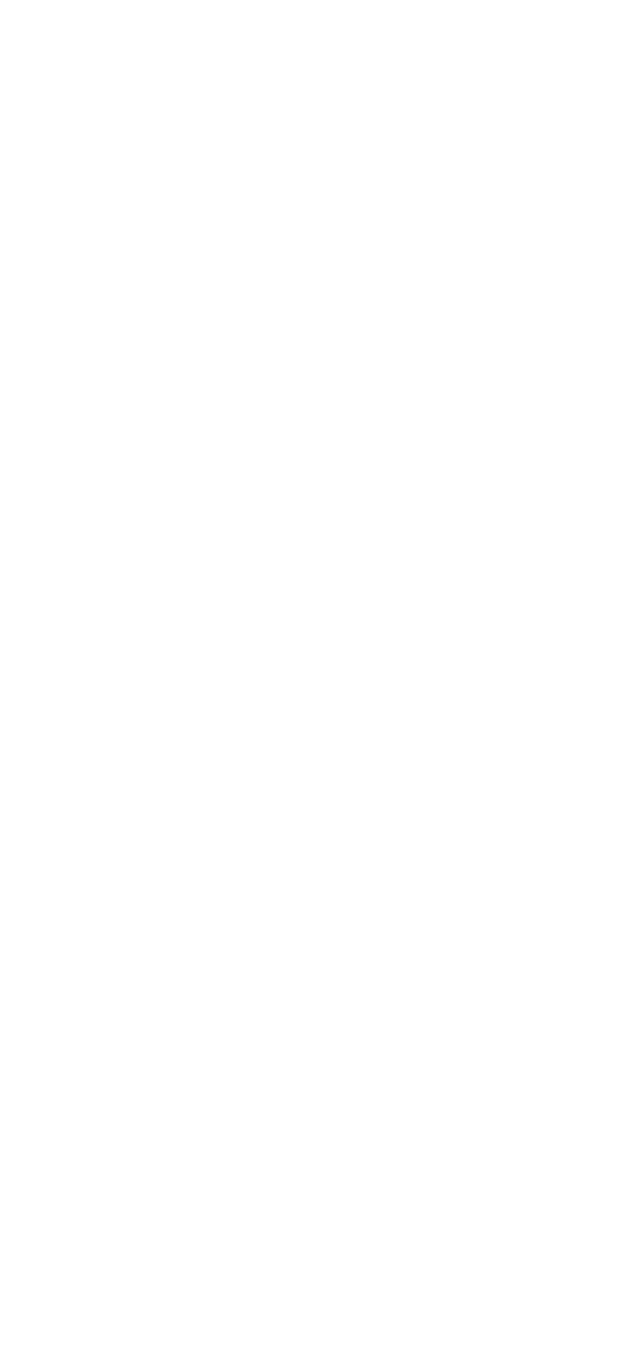
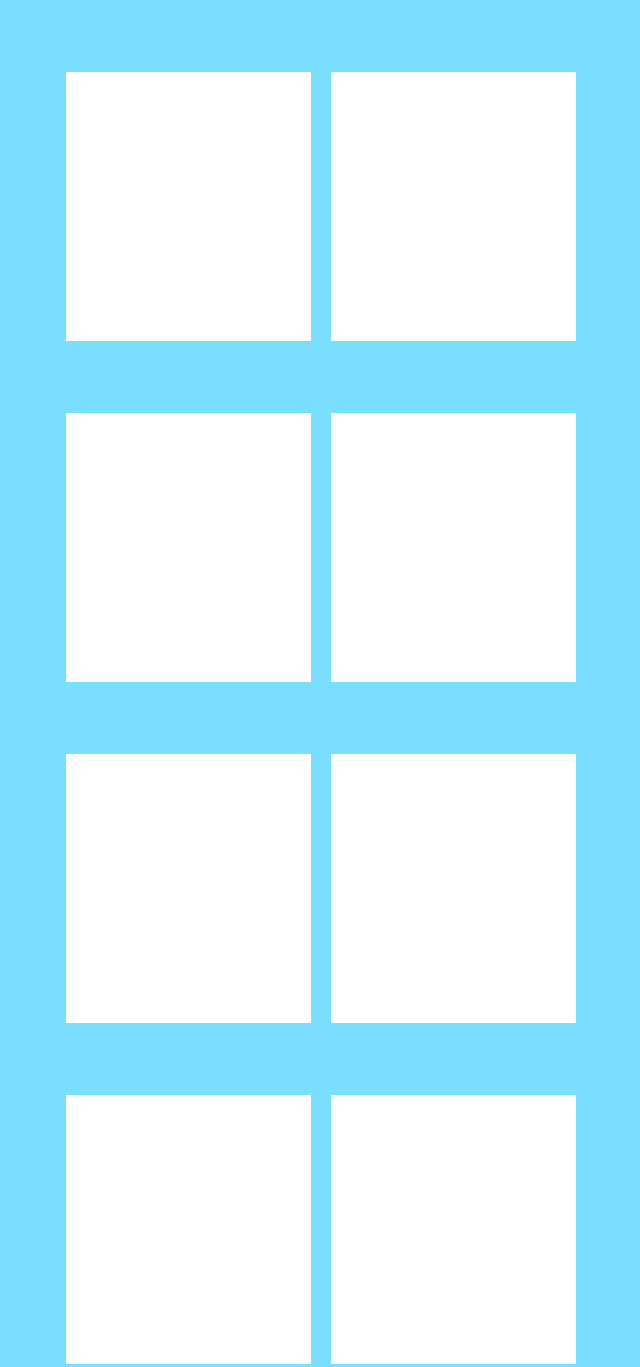
Before and after one commit to Swagat07112006/HtmlCssProjects, a plain HTML site: page Project1/index.html in a window 1280 px wide. Shown: the whole page, without its empty margins (54-694 px from the left). Before the commit the page ends 800 px from the top, so only its background shows below. Drawn offline with Linux system fonts and the light colour scheme; files that its build step writes are made by us from their sources.

Commit message:
Update index.html

```diff
--- a/Project1/index.html
+++ b/Project1/index.html
@@ -1 +1,31 @@
-<!--Trigger Commit-->
+<!-- Trigger Rebuild -->
+<!DOCTYPE html>
+<html lang="en">
+<head>
+<meta charset="UTF-8">
+<meta name="viewport" content="width=device-width, initial-scale=1.0">
+<title>Document</title>
+<link rel="stylesheet" href="./styles.css">
+</head>
+<body>
+<div class="layout">
+<section class="container">
+<div class="box b1"></div>
+<div class="box b2"></div>
+</section>
+<section class="container">
+<div class="box b3"></div>
+<div class="box b4"></div>
+</section>
+<section class="container">
+<div class="box b5"></div>
+<div class="box b6"></div>
+</section>
+<section class="container">
+<div class="box b7"></div>
+<div class="box b8"></div>
+</section>
+</div>
+</body>
+</html>
+</html>
```
